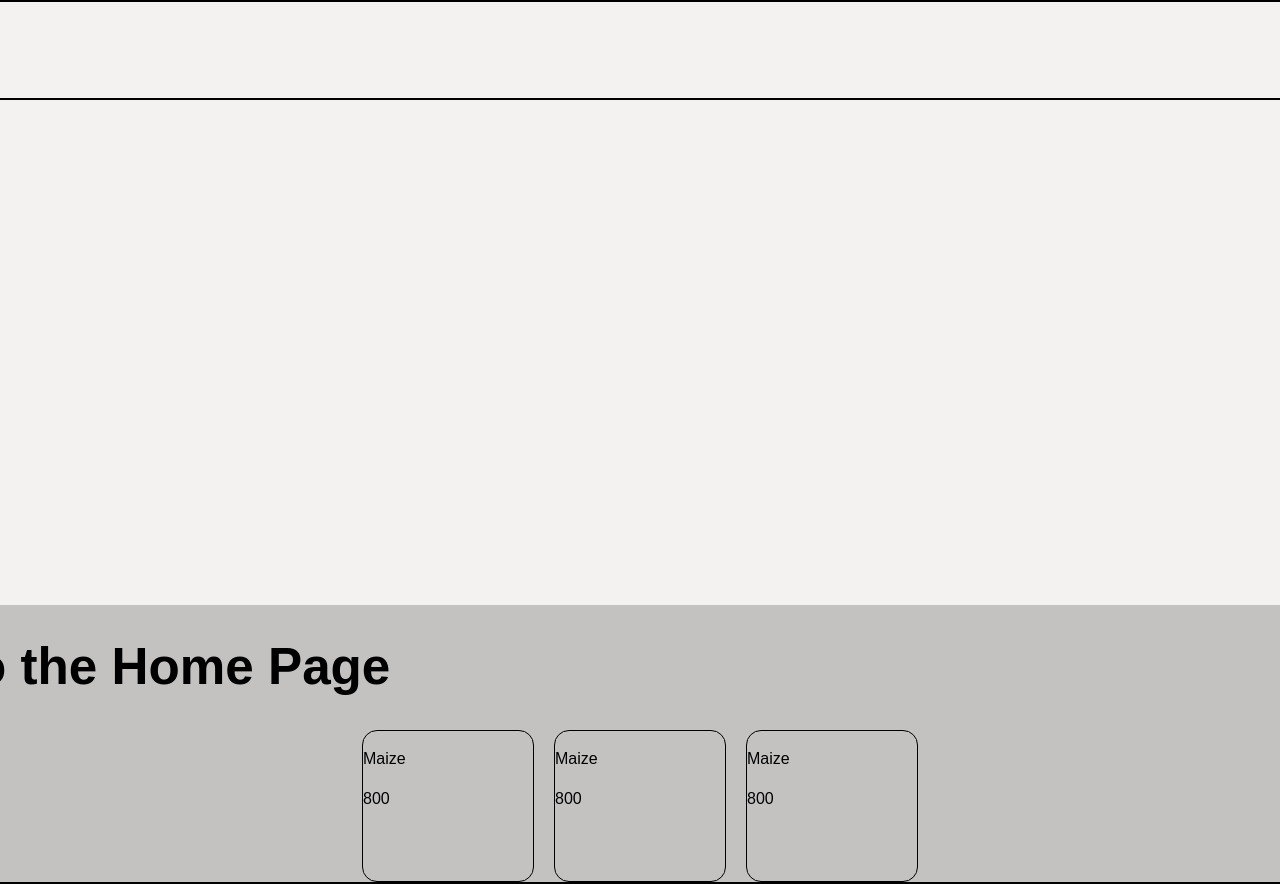
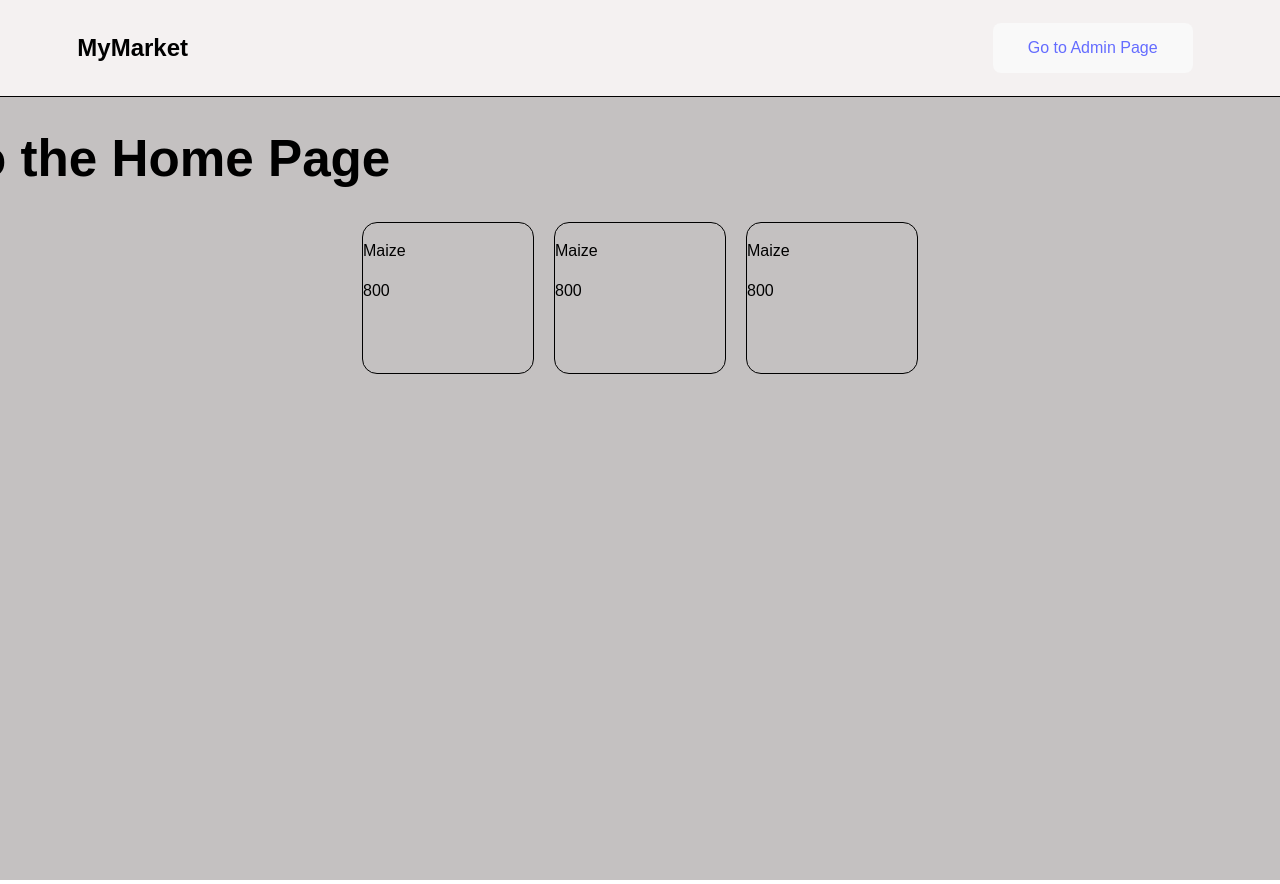
Before and after one commit to 629949/AgroPrice, a React (Vite) app: page / in a window 1280 px wide. Shown: the top 884 px of the page. Built offline with nearby package versions, Linux system fonts and the light colour scheme.

Commit message:
justify the navigation

```diff
--- a/src/Components/Admin_UserButton.jsx
+++ b/src/Components/Admin_UserButton.jsx
@@ -14,17 +14,17 @@ const onClick = () => {
 };
 
 const style = {
-    backgroundColor: "white",
-                hoverColor: "#e0e0e0",
-              width: "150px",
-              height: "40px",
+              backgroundColor: "'#0c0e70da'",
+              hoverColor: "#e0e0e0",
+              width: "200px",
+              height: "50px",
               fontSize: "16px",
               fontWeight: "bold",
               borderRadius: "8px",
-              color: "#ffffff",
+              color: "#fcf5f5ff",
               padding: "10px 20px",
               margin: "0 10px",
-              textdecoration: "none"
+              textDecoration: "none"
 
 }
 
--- a/src/Pages/Home/Home.css
+++ b/src/Pages/Home/Home.css
@@ -16,7 +16,7 @@ body {
     justify-content: space-between;
     font-family: Arial, sans-serif;
     width: 115rem;
-    border: 2px solid black;
+
     height: 55rem;
     margin: 0;
     padding: 0;
@@ -25,7 +25,7 @@ body {
 
 .homediv {
     background-color: rgb(196, 193, 193);
-    height: auto;
+    height: 120rem;
    width: 100%;
 
 }
@@ -41,9 +41,12 @@ body {
 
 nav {
     display: flex;
-    justify-content: space-between;
+    justify-content: space-around;
+    gap: 80px;
     align-items: center;
-    border-bottom: 2px solid black;
-   width: 100%;
+    border-bottom: 1px solid black;
+    width: 115rem;
     padding: 10px 20px;
+    box-shadow: 0 4px 8px rgba(0, 0, 0, 0.1);
+
 }
```
